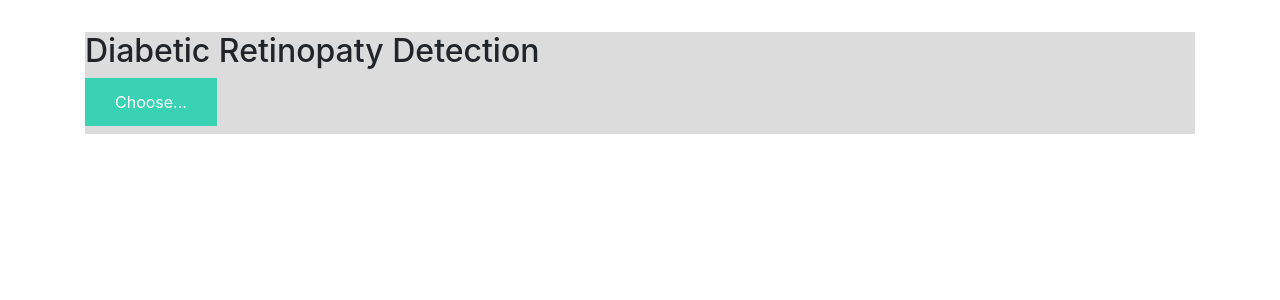
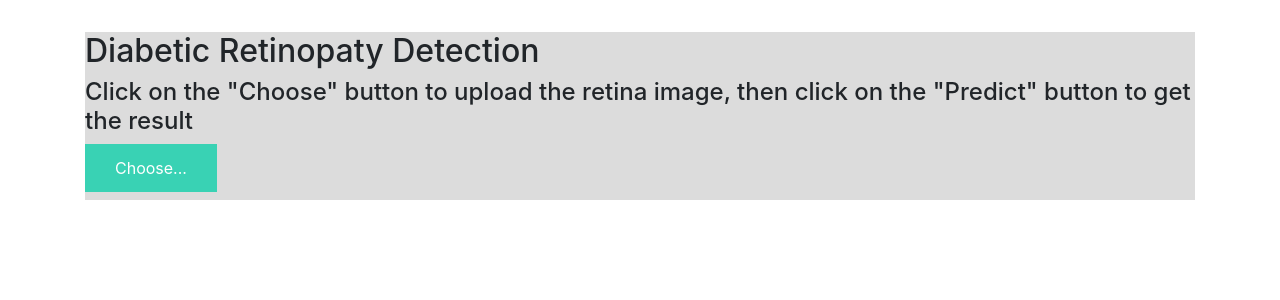
Before and after one commit to aTh1ef/diabetic-retinopathy-, a Flask app: page / in a window 1280 px wide. Shown: the top 300 px of the page. Run offline with Flask 3, Linux system fonts and the light colour scheme; some libraries are stand-ins or nearby versions.

Commit message:
Update index.html

```diff
--- a/templates/index.html
+++ b/templates/index.html
@@ -44,6 +44,7 @@
 -->
 
 <h2>Diabetic Retinopaty Detection</h2>
+    <h4>Click on the "Choose" button to upload the retina image, then click on the "Predict" button to get the result</h4>
 
 <div >
     <form id="upload-file" method="post" enctype="multipart/form-data">
```
